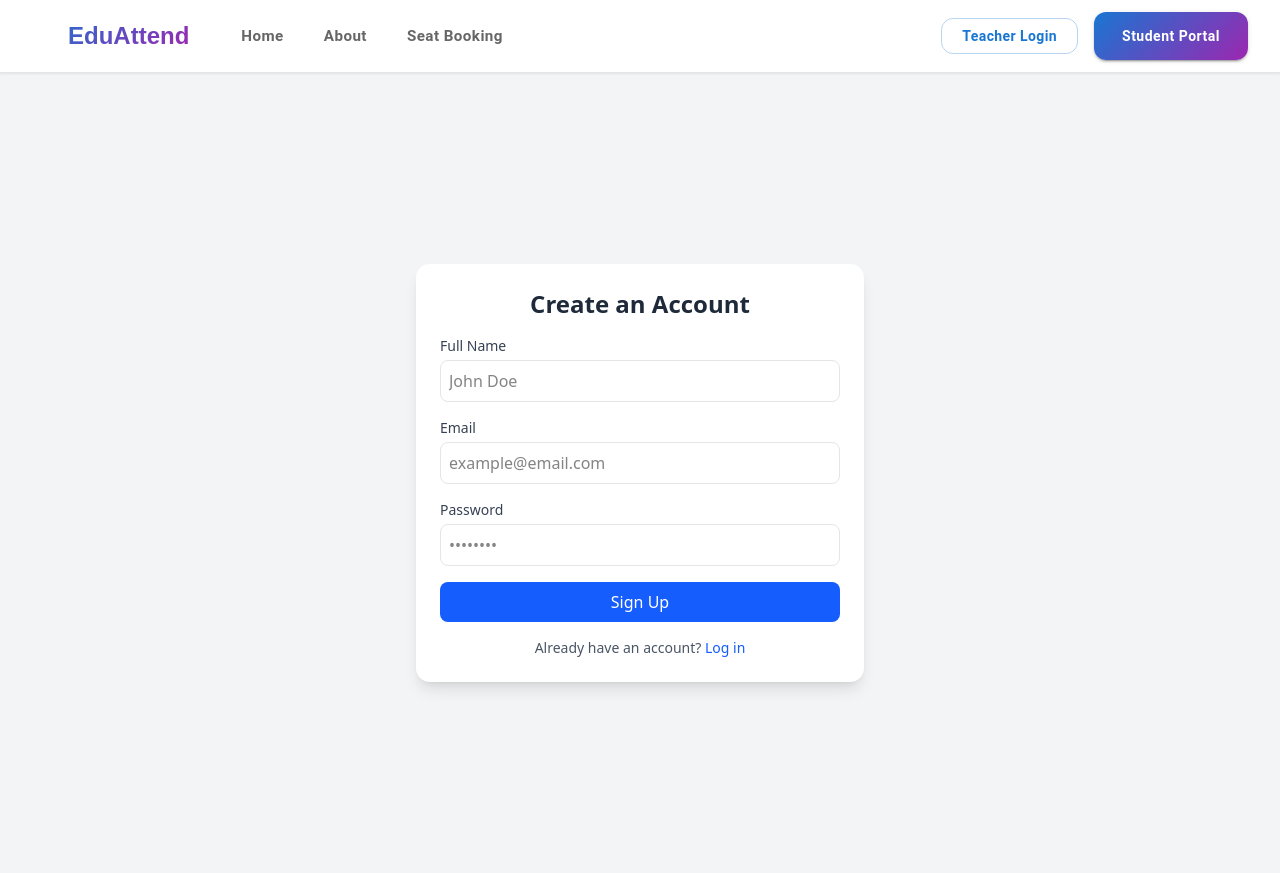
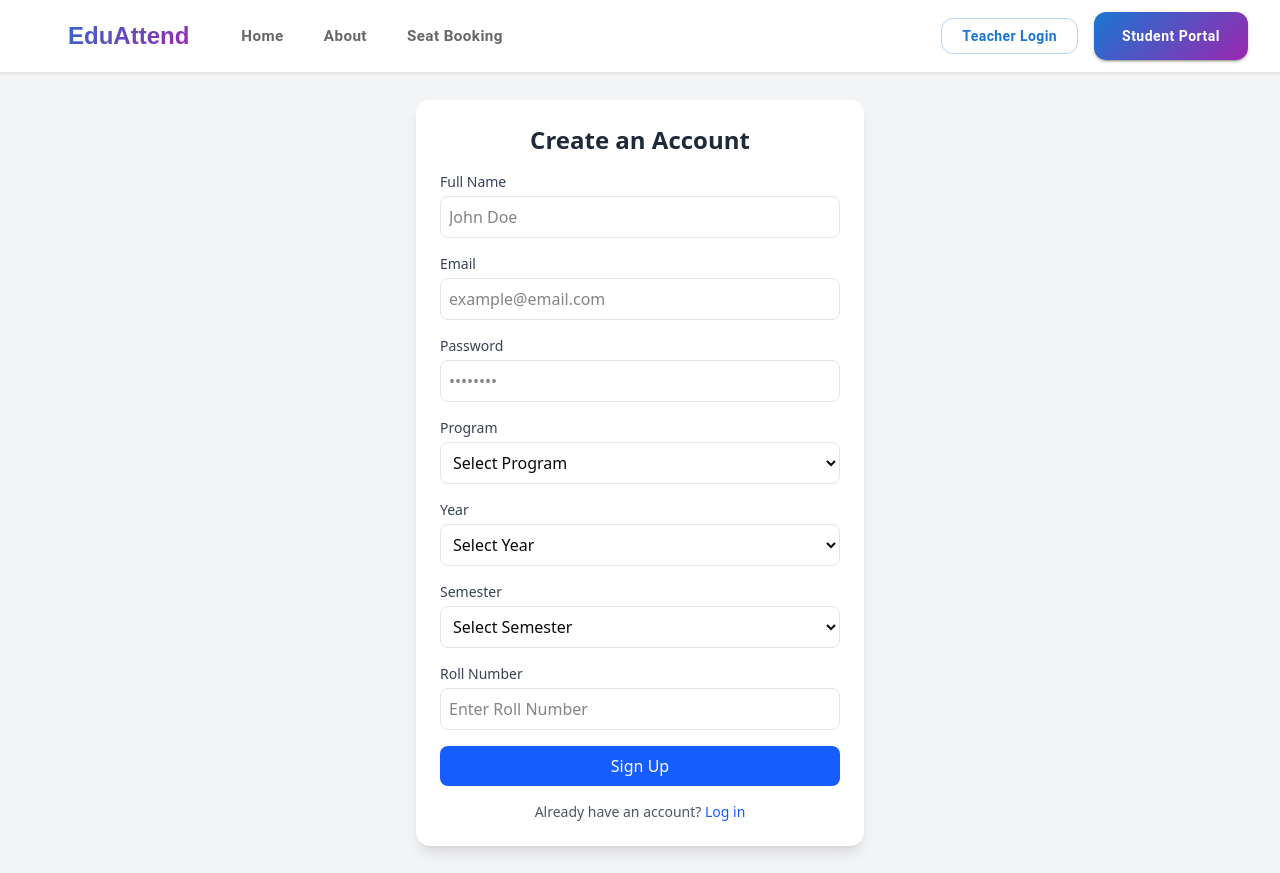
Before and after one commit to rupeshdash009/Attendance_portal01, a React (Vite) app: page /Signup in a window 1280 px wide. Built offline with nearby package versions, Linux system fonts and the light colour scheme.

Commit message:
ui changes

```diff
--- a/src/component/Signup.jsx
+++ b/src/component/Signup.jsx
@@ -3,7 +3,15 @@ import axios from "axios";
 import { useNavigate } from "react-router-dom";
 
 function Signup() {
-  const [user, setUser] = useState({ name: "", email: "", password: "" });
+  const [user, setUser] = useState({
+    name: "",
+    email: "",
+    password: "",
+    program: "",
+    year: "",
+    semester: "",
+    rollNumber: "",
+  });
   const navigate = useNavigate();
 
   const handleChange = (e) => {
@@ -13,7 +21,7 @@ function Signup() {
   const handleSubmit = async (e) => {
     e.preventDefault();
     try {
-      const response = await axios.post("https://attendance-backend12-production.up.railway.app/api/auth/signup", user); // ✅ Fixed URL (lowercase)
+      const response = await axios.post("https://attendance-backend12-production.up.railway.app/api/auth/signup", user);
       console.log("data", response.data);
       alert("Signup Successful! Please login.");
       navigate("/login");
@@ -22,7 +30,6 @@ function Signup() {
       alert(error.response?.data?.message || "Signup failed");
     }
   };
-
 
   return (
     <div className="flex justify-center items-center min-h-screen bg-gray-100">
@@ -66,6 +73,71 @@ function Signup() {
             />
           </div>
 
+          {/* Program Selection */}
+          <div>
+            <label className="block text-gray-700 text-sm font-medium">Program</label>
+            <select
+              name="program"
+              onChange={handleChange}
+              className="mt-1 w-full p-2 border rounded-md focus:ring focus:ring-blue-300"
+              required
+            >
+              <option value="">Select Program</option>
+              <option value="BBA">BBA</option>
+              <option value="BCA">BCA</option>
+            </select>
+          </div>
+
+          {/* Year Selection */}
+          <div>
+            <label className="block text-gray-700 text-sm font-medium">Year</label>
+            <select
+              name="year"
+              onChange={handleChange}
+              className="mt-1 w-full p-2 border rounded-md focus:ring focus:ring-blue-300"
+              required
+            >
+              <option value="">Select Year</option>
+              <option value="1">1st Year</option>
+              <option value="2">2nd Year</option>
+              <option value="3">3rd Year</option>
+            </select>
+          </div>
+
+          {/* Semester Selection */}
+          <div>
+            <label className="block text-gray-700 text-sm font-medium">Semester</label>
+            <select
+              name="semester"
+              onChange={handleChange}
+              className="mt-1 w-full p-2 border rounded-md focus:ring focus:ring-blue-300"
+              required
+            >
+              <option value="">Select Semester</option>
+              <option value="1">1st Semester</option>
+              <option value="2">2nd Semester</option>
+              <option value="3">3rd Semester</option>
+              <option value="4">4th Semester</option>
+              <option value="5">5th Semester</option>
+              <option value="6">6th Semester</option>
+              <option value="7">7th Semester</option>
+              <option value="8">8th Semester</option>
+            </select>
+          </div>
+
+          {/* Roll Number */}
+          <div>
+            <label className="block text-gray-700 text-sm font-medium">Roll Number</label>
+            <input
+              type="text"
+              name="rollNumber"
+              placeholder="Enter Roll Number"
+              onChange={handleChange}
+              className="mt-1 w-full p-2 border rounded-md focus:ring focus:ring-blue-300"
+              required
+            />
+          </div>
+
           <button
             type="submit"
             className="w-full bg-blue-600 text-white py-2 rounded-md hover:bg-blue-700 transition"
```
Also changed, not shown: src/component/TeacherDashboard.jsx (+136 -49 lines).
